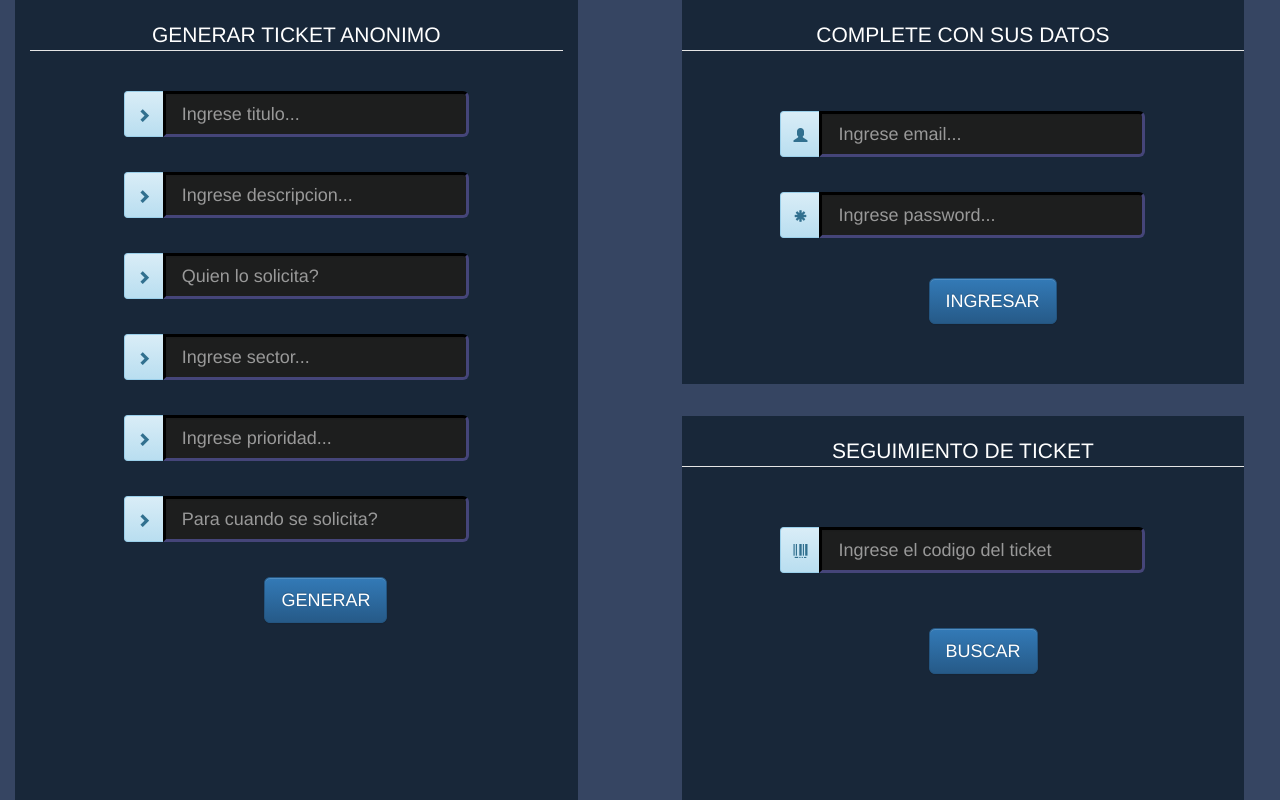
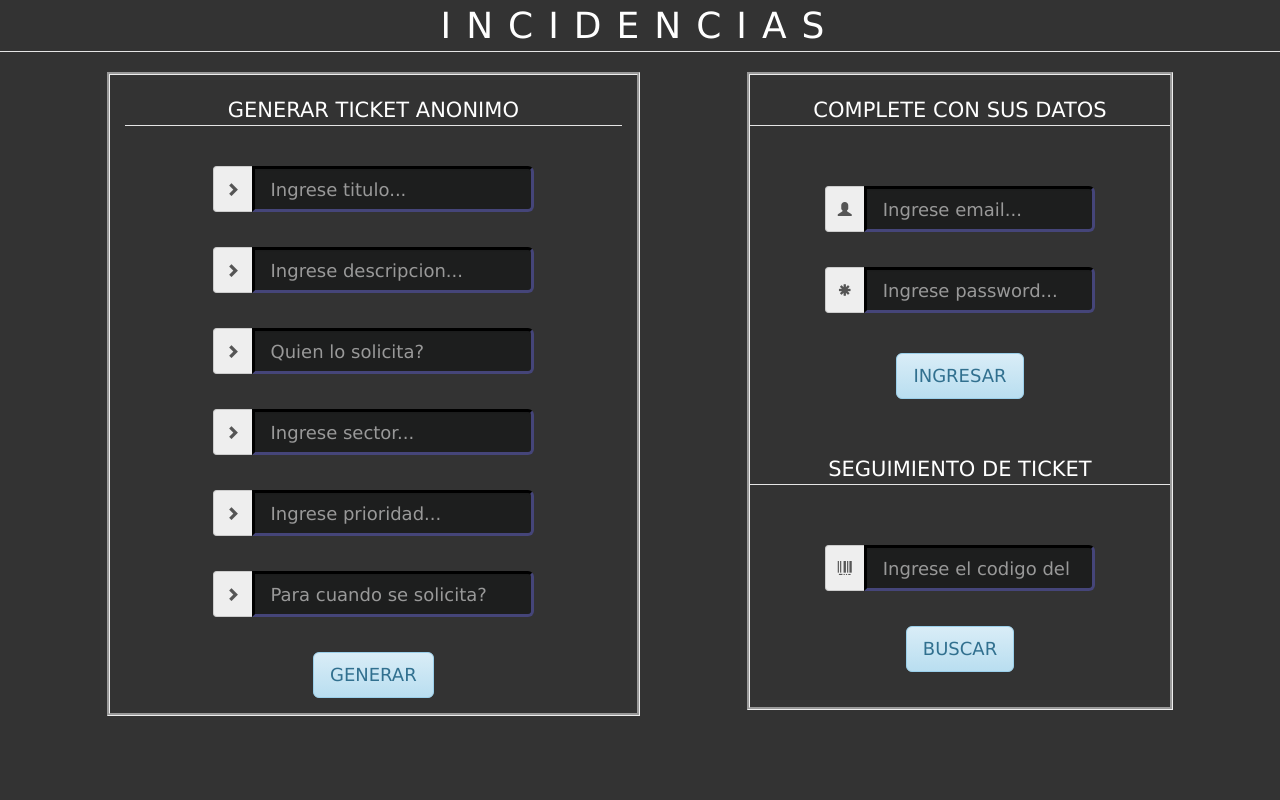
Before and after one commit to FrancoArto/soporte, a CodeIgniter app: page /soporte/ in a window 1280 px wide. Run offline with CodeIgniter, Linux system fonts and the light colour scheme.

Commit message:
Add files via upload

```diff
--- a/application/views/principal.php
+++ b/application/views/principal.php
@@ -1,4 +1,4 @@
-
+<!doctype html>
 <html>
 <head>
 <meta charset="utf-8">
@@ -17,10 +17,12 @@
 <style type="text/css">
 
 body{
+		min-width: 0;
+		max-width: 100%;
+		width: auto;
+		background-color:#333;
+		font-family:"Lucida Grande", "Lucida Sans Unicode", "Lucida Sans", "DejaVu Sans", Verdana, sans-serif;
 
-        margin: 0;
-        display: unset;
-		background-color:#364562;
 
 
     }
@@ -38,15 +40,23 @@ border-color:#151525;
 
 </style>
 
-
+ <script type="text/javascript">
+	function focoInput(id){
+		document.getElementById(id).className='input-group-addon alert-info';
+		}
+	function blurInput(id){
+		document.getElementById(id).className = 'input-group-addon';
+		}
+</script>
 </head>
 
 <body>
 
-        <div class="container" style="width:100%" >
 
+           <legend style="letter-spacing:15px; font-size:36px">INCIDENCIAS</legend>
 
-                <div class="col-md-5" style="height:100%;background-color:#151525; width:45%; background-color:#182739;">
+                <div class="col-md-1"></div>
+                <div class="col-md-5" style="height:100%; border-style:groove">
 
                 	 <br>
                             		<legend>GENERAR TICKET ANONIMO</legend>
@@ -58,7 +68,7 @@ border-color:#151525;
                         <div class="col-md-8">
 
                         <div class="input-group">
-                            <span class="input-group-addon alert-info" id="sizing-addon2"><i class="glyphicon glyphicon-chevron-right" ></i></span> <input id="txtTitulo" name="txtTitulo" type="text" placeholder="Ingrese titulo..." class="form-control input-lg txt" aria-describedby="sizing-addon2">
+                            <span class="input-group-addon" id="sTitulo"><i class="glyphicon glyphicon-chevron-right" ></i></span> <input id="txtTitulo" name="txtTitulo" type="text" placeholder="Ingrese titulo..." onfocus="focoInput('sTitulo');" onBlur="blurInput('sTitulo')" class="form-control input-lg txt" aria-describedby="sizing-addon2">
                         </div></div></div></div>
 
 
@@ -69,7 +79,7 @@ border-color:#151525;
                         <div class="col-md-8">
 
                         <div class="input-group">
-                            <span class="input-group-addon alert-info" id="sizing-addon2"><i class="glyphicon glyphicon-chevron-right" ></i></span> <input id="txtDescripcion" name="txtDescripcion" type="text" placeholder="Ingrese descripcion..." class="form-control input-lg txt" aria-describedby="sizing-addon2">
+                            <span class="input-group-addon" id="sDescripcion"><i class="glyphicon glyphicon-chevron-right" ></i></span> <input id="txtDescripcion" name="txtDescripcion" type="text" placeholder="Ingrese descripcion..." onfocus="focoInput('sDescripcion');" onBlur="blurInput('sDescripcion')" class="form-control input-lg txt" aria-describedby="sizing-addon2">
                         </div></div></div></div>
 
 
@@ -80,7 +90,7 @@ border-color:#151525;
                         <div class="col-md-8">
 
                         <div class="input-group">
-                            <span class="input-group-addon alert-info" id="sizing-addon2"><i class="glyphicon glyphicon-chevron-right" ></i></span> <input id="txtQuienSolicita" name="txtQuienSolicita" type="text" placeholder="Quien lo solicita?" class="form-control input-lg txt" aria-describedby="sizing-addon2">
+                            <span class="input-group-addon" id="sQuien"><i class="glyphicon glyphicon-chevron-right" ></i></span> <input id="txtQuienSolicita" name="txtQuienSolicita" type="text" placeholder="Quien lo solicita?" onfocus="focoInput('sQuien');" onBlur="blurInput('sQuien')" class="form-control input-lg txt" aria-describedby="sizing-addon2">
                         </div></div></div></div>
 
 
@@ -91,7 +101,7 @@ border-color:#151525;
                         <div class="col-md-8">
 
                         <div class="input-group">
-                            <span class="input-group-addon alert-info" id="sizing-addon2"><i class="glyphicon glyphicon-chevron-right" ></i></span> <input id="txtSector" name="txtSector" type="text" placeholder="Ingrese sector..." class="form-control input-lg txt" aria-describedby="sizing-addon2">
+                            <span class="input-group-addon" id="sSector"><i class="glyphicon glyphicon-chevron-right" ></i></span> <input id="txtSector" name="txtSector" type="text" placeholder="Ingrese sector..." onfocus="focoInput('sSector');" onBlur="blurInput('sSector')" class="form-control input-lg txt" aria-describedby="sizing-addon2">
                         </div></div></div></div>
 
 
@@ -103,7 +113,7 @@ border-color:#151525;
                         <div class="col-md-8">
 
                         <div class="input-group">
-                            <span class="input-group-addon alert-info" id="sizing-addon2"><i class="glyphicon glyphicon-chevron-right" ></i></span> <input id="txtPrioridad" name="txtPrioridad" type="text" placeholder="Ingrese prioridad..." class="form-control input-lg txt" aria-describedby="sizing-addon2">
+                            <span class="input-group-addon" id="sPrioridad"><i class="glyphicon glyphicon-chevron-right" ></i></span> <input id="txtPrioridad" name="txtPrioridad" type="text" placeholder="Ingrese prioridad..." onfocus="focoInput('sPrioridad');" onBlur="blurInput('sPrioridad')" class="form-control input-lg txt" aria-describedby="sizing-addon2">
                         </div></div></div></div>
 
 
@@ -114,18 +124,18 @@ border-color:#151525;
                         <div class="col-md-8">
 
                         <div class="input-group">
-                            <span class="input-group-addon alert-info" id="sizing-addon2"><i class="glyphicon glyphicon-chevron-right" ></i></span> <input id="txtParaCuando" name="txtParaCuando" type="text" placeholder="Para cuando se solicita?" class="form-control input-lg txt" aria-describedby="sizing-addon2">
+                            <span class="input-group-addon" id="sCuando"><i class="glyphicon glyphicon-chevron-right" ></i></span> <input id="txtParaCuando" name="txtParaCuando" type="text" placeholder="Para cuando se solicita?" onfocus="focoInput('sCuando');" onBlur="blurInput('sCuando')" class="form-control input-lg txt" aria-describedby="sizing-addon2">
                         </div></div></div></div>
 
 
 
-                        <div class="form-group">
+                        <div class="form-group" style="text-align:center">
                         <div class="row">
                         <br>
-                        	<div class="col-md-5"></div>
-                            <div class="col-md-7">
-                        	<button id="btnGenerar" name="generar" class="btn btn-primary btn-lg">GENERAR</button>
-                            </div>
+
+
+                        	<button id="btnGenerar" name="generar" class="btn alert-info btn-lg">GENERAR</button>
+
                          </div>
                          </div>
 
@@ -134,17 +144,16 @@ border-color:#151525;
                <div class="col-md-1"></div>
 
 
-                <div class="col-md-4" style="height:100%; width:45%; background-color:#182739;">
+                <div class="col-md-4" style="height:100%; border-style:groove">
 
-                    <div class="row" style="height:48%">
+                    <div class="row" style="height:50%;">
 
                             <br>
-           		  <legend>COMPLETE CON SUS DATOS</legend>
+                            		<legend>COMPLETE CON SUS DATOS</legend>
 
 
-
+                   <form action="<?php echo site_url("usuarios/Login") ?>" method="post" autocomplete="on">
                             <!--email-->
-                <form action="<?php echo site_url("usuarios/Login") ?>" method="post" autocomplete="on">
            			<div class="form-group">
                             <br><br>
                          <div class="row">
@@ -152,8 +161,8 @@ border-color:#151525;
                         <div class="col-md-8">
 
                         <div class="input-group">
-                            <span class="input-group-addon alert-info" id="sizing-addon2"><i class="glyphicon glyphicon-user" ></i></span>
-                            <input id="txtEmail" name="txtEmail" type="text" placeholder="Ingrese email..." class="form-control input-lg txt" aria-describedby="sizing-addon2">
+                            <span class="input-group-addon" id="sEmail"><i class="glyphicon glyphicon-user" ></i></span>
+                            <input id="txtEmail" name="txtEmail" type="text" placeholder="Ingrese email..." onfocus="focoInput('sEmail');" onBlur="blurInput('sEmail')" class="form-control input-lg txt" aria-describedby="sizing-addon2">
                         </div>
 
                         </div>
@@ -168,8 +177,8 @@ border-color:#151525;
                             <div class="col-md-2"></div>
                             <div class="col-md-8">
                             <div class="input-group">
-                            <span class="input-group-addon alert-info" id="sizing-addon2"><i class="glyphicon glyphicon-asterisk" ></i></span>
-                            <input id="txtPassword" name="txtPassword" type="password" placeholder="Ingrese password..." class="form-control input-lg txt">
+                            <span class="input-group-addon" id="sPass"><i class="glyphicon glyphicon-asterisk" ></i></span>
+                            <input id="txtPassword" name="txtPassword" type="password" placeholder="Ingrese password..." onfocus="focoInput('sPass');" onBlur="blurInput('sPass')" class="form-control input-lg txt">
                         </div>
                           </div>
                         </div>
@@ -179,12 +188,10 @@ border-color:#151525;
                   <div class="row">
                   <br><br>
 
-                  <div class="form-group">
-                      <div class="col-md-5"></div>
-                      <div class="col-md-4">
-                        <button type="submit" id="btnIngresar" name="ingresar" class="btn btn-primary btn-lg">INGRESAR</button>
-                        </form>
-          </div>
+                  <div class="form-group"  style="text-align:center">
+
+                        <button id="btnIngresar" name="btningresar" class="btn alert-info btn-lg">INGRESAR</button>
+                      </form>
                    </div>
 
                    </div>
@@ -192,9 +199,9 @@ border-color:#151525;
 
 
 
-                    <div class="row" style="height:4%; background-color:#364562;"></div>
+                 <br>
 
-                    <div class="row" style="height:48%">
+                    <div class="row" style="height:50%">
                   			<br>
                             <legend>SEGUIMIENTO DE TICKET</legend>
 
@@ -205,8 +212,8 @@ border-color:#151525;
                                             <div class="col-md-8">
 
                                             <div class="input-group">
-                                                <span class="input-group-addon alert-info" id="sizing-addon2"><i class="glyphicon glyphicon-barcode" ></i></span>
-                                                <input id="txtTicket" name="txtTicket" type="text" placeholder="Ingrese el codigo del ticket" class="form-control input-lg txt">
+                                                <span class="input-group-addon" id="sTicket"><i class="glyphicon glyphicon-barcode" ></i></span>
+                                                <input id="txtTicket" name="txtTicket" type="text" placeholder="Ingrese el codigo del ticket" onfocus="focoInput('sTicket');" onBlur="blurInput('sTicket')" class="form-control input-lg txt">
                                         </div>
 
                                         </div>
@@ -214,23 +221,23 @@ border-color:#151525;
 
                         </div>
                                         <div class="row">
-                                  <br><br>
+                                  <br>
 
-                                  <div class="form-group">
-                                      <div class="col-md-5"></div>
-                                      <div class="col-md-4">
-                                        <button id="btnBuscar" name="buscar" class="btn btn-primary btn-lg">BUSCAR</button>
-                                      </div>
+                                  <div class="form-group"  style="text-align:center">
+
+                                        <button id="btnBuscar" name="buscar" class="btn alert-info btn-lg">BUSCAR</button>
+
                                    </div>
 
                                    </div>
                                   </div>
 
+                        <br>
                     </div>
 
 
 
-            </div>
+
 
 
 </body>
```
Also changed, not shown: application/views/registro.php (+70 -22 lines).
